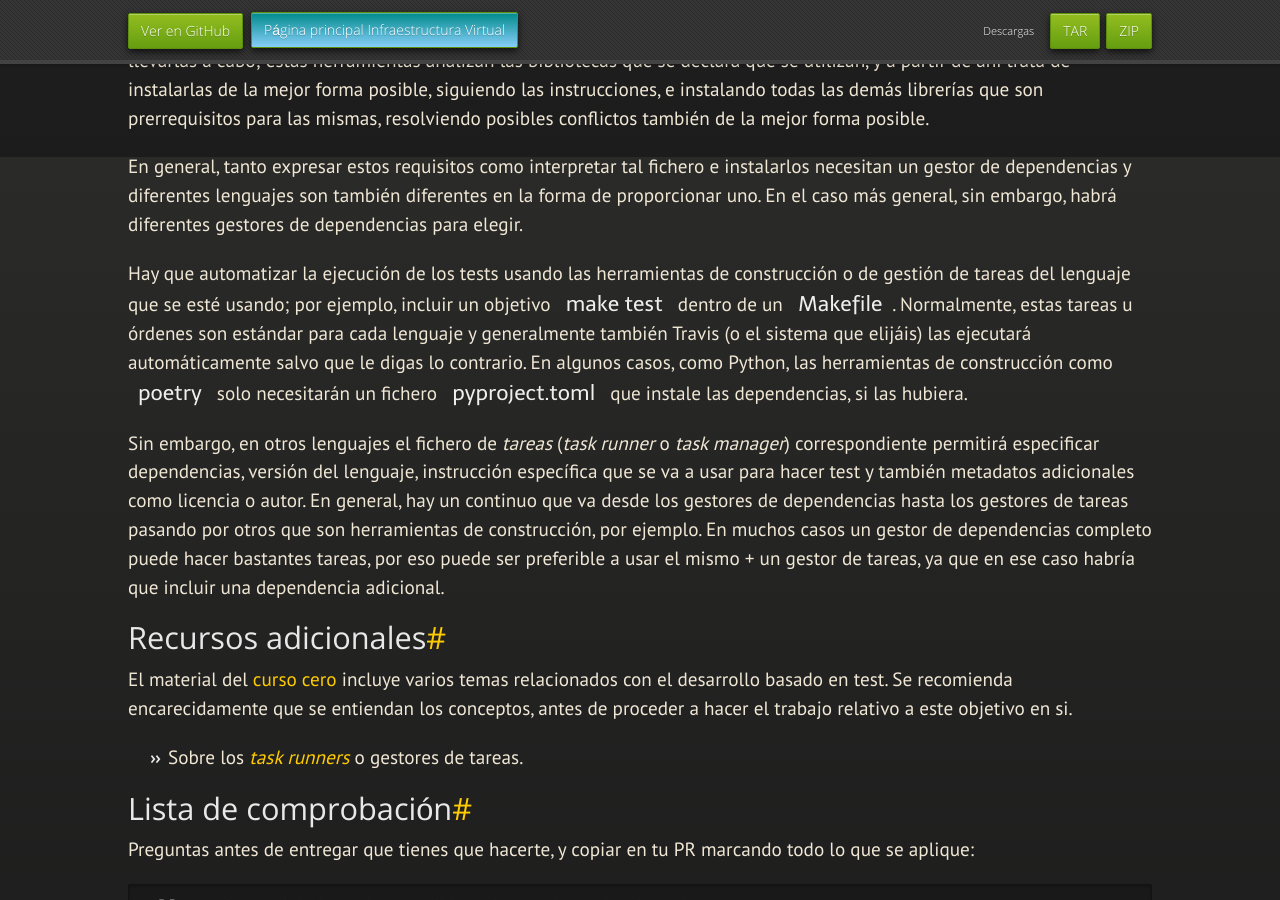
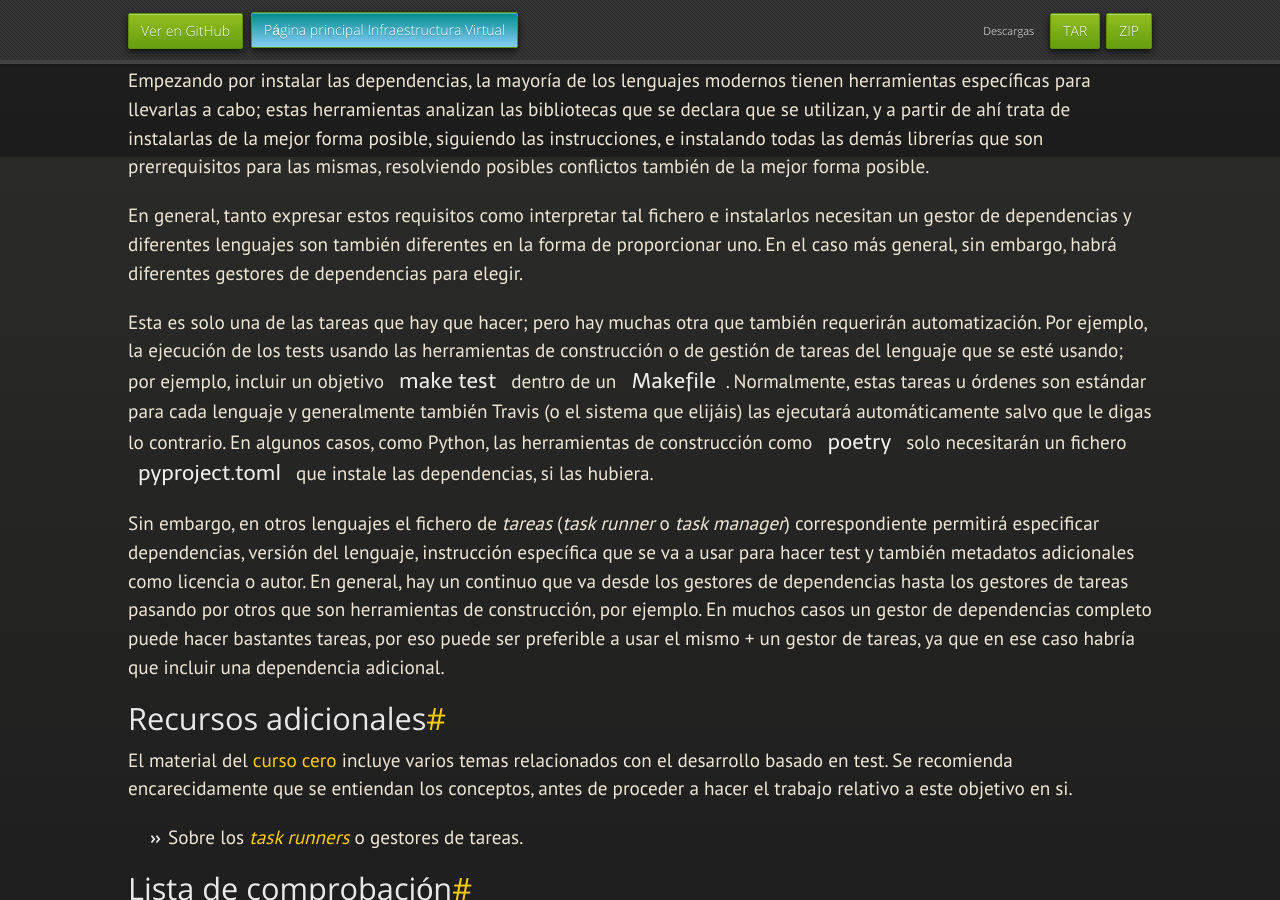
Before and after one commit to JJ/IV, a Jekyll site: the page built from documentos/proyecto/3.Automatizar.md, in a window 1280 px wide and 900 px high, scrolled down 1643 px. Built offline with Jekyll 4.4.1, drawn with Linux system fonts in a browser that asks for light colours; nearby versions of some CDN libraries; some web fonts are replaced; our own code applies the rules of GitHub Pages for plain Markdown files; some of the changed text lies outside the part shown.

Commit message:
Sync documentos/proyecto/3.Automatizar.md de master a gh-pages

```diff
--- a/documentos/proyecto/3.Automatizar.md
+++ b/documentos/proyecto/3.Automatizar.md
@@ -27,6 +27,7 @@ objetivas, basadas en el proyecto, y justificarlas.
 
 ## Explicación
 
+Una guía de cómo abordar la consecución de este objetivo.
 
 ### Ingeniería == tomar decisiones
 
@@ -94,8 +95,8 @@ instalarlos necesitan un gestor de dependencias y diferentes lenguajes son
 también diferentes en la forma de proporcionar uno. En el caso más general, sin
 embargo, habrá diferentes gestores de dependencias para elegir.
 
-
-Hay que automatizar la ejecución de
+Esta es solo una de las tareas que hay que hacer; pero hay muchas otra que
+también requerirán automatización. Por ejemplo, la ejecución de
   los tests usando las herramientas de construcción o de gestión de
   tareas del lenguaje que se esté usando; por ejemplo, incluir un
   objetivo `make test` dentro de un `Makefile`. Normalmente, estas
```
